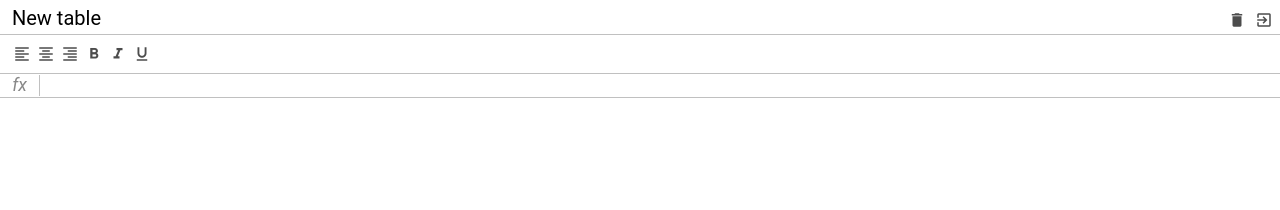
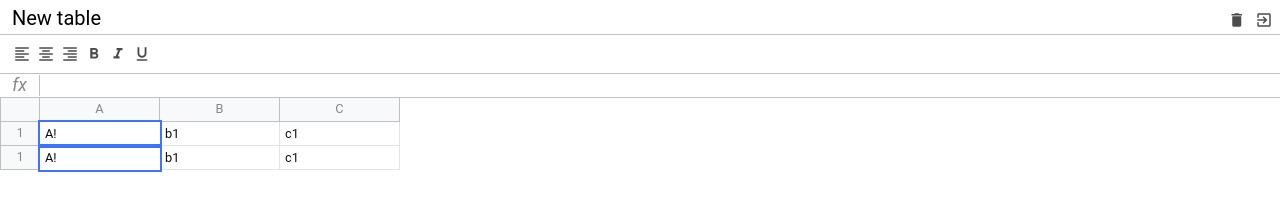
Before and after one commit to Bogdan-save-dev/excel, a website built with webpack: page src/index.html in a window 1280 px wide. Built offline with nearby package versions, Linux system fonts and the light colour scheme.

Commit message:
Table component

```diff
--- a/src/index.html
+++ b/src/index.html
@@ -56,7 +56,43 @@
         <div class="info">fx</div>
         <div class="input" contenteditable spellcheck="false"></div>
       </div>
-      <div class="excel__table"></div>
+      <div class="excel__table">
+        <div class="row">
+          <div class="row-info"></div>
+          <div class="row-data">
+            <div class="column">
+              A
+            </div>
+            <div class="column">
+              B
+            </div>
+            <div class="column">
+              C
+            </div>
+          </div>
+        </div>
+
+        <div class="row">
+          <div class="row-info">
+            1
+          </div>
+          <div class="row-data">
+            <div class="cell selected">A!</div>
+            <div class="cell">b1</div>
+            <div class="cell">c1</div>
+          </div>
+        </div>
+        <div class="row">
+          <div class="row-info">
+            1
+          </div>
+          <div class="row-data">
+            <div class="cell selected" contenteditable>A!</div>
+            <div class="cell">b1</div>
+            <div class="cell">c1</div>
+          </div>
+        </div>
+      </div>
     </div>
   </body>
 </html>
--- a/src/scss/Formula/Formula.scss
+++ b/src/scss/Formula/Formula.scss
@@ -26,5 +26,6 @@
     width: 100%;
     height: 100%;
     color: $color-black;
+    white-space: nowrap;
   }
 }
--- a/src/scss/Header/Header.scss
+++ b/src/scss/Header/Header.scss
@@ -1,6 +1,3 @@
-@import './../variables';
-@import './../mixins';
-
 .excel__header {
   position: absolute;
   top: 0;
--- a/src/scss/Table/Table.scss
+++ b/src/scss/Table/Table.scss
@@ -1,2 +1,57 @@
 @import './../variables';
 @import './../mixins';
+
+.excel__table {
+  position: absolute;
+  left: 0;
+  right: 0;
+  top: $header-height + $toolbar-height + $formula-height;
+  overflow-x: auto;
+  padding-bottom: 2px;
+}
+
+.row {
+  display: flex;
+  flex-direction: row;
+  min-height: 20px;
+  height: $row-height;
+}
+.row-info {
+  @include flex-center;
+  min-width: $sell-width;
+  height: 100%;
+  border: 1px solid $border-color;
+  background: #f8f9fa;
+  border-top: none;
+}
+.row-data {
+  display: flex;
+}
+.column {
+  @include flex-center;
+  background: #f8f9fa;
+  min-width: 40px;
+  width: $col-width;
+  height: 100%;
+  border: 1px solid $border-color;
+  border-top: 0;
+  border-left: 0;
+}
+.cell {
+  min-width: 40px;
+  padding: 5px;
+  width: $col-width;
+  height: 100%;
+  border: 1px solid #e2e3e3;
+  border-top: 0;
+  border-left: 0;
+  color: #111;
+  white-space: nowrap;
+  outline: none;
+
+  &.selected {
+    border: none;
+    outline: 2px solid #3c74ff;
+    z-index: 2;
+  }
+}
--- a/src/scss/_mixins.scss
+++ b/src/scss/_mixins.scss
@@ -19,3 +19,9 @@
     cursor: pointer;
   }
 }
+
+@mixin flex-center {
+  display: flex;
+  justify-content: center;
+  align-items: center;
+}
--- a/src/scss/_variables.scss
+++ b/src/scss/_variables.scss
@@ -4,6 +4,9 @@ $toolbar-height: 40px;
 $border-color: #c0c0c0;
 
 $sell-width: 40px;
+$col-width: 120px;
 
 $color-black: #000;
 $color-white: #eee;
+
+$row-height: 24px;
--- a/src/scss/index.scss
+++ b/src/scss/index.scss
@@ -1,10 +1,12 @@
 @import url('https://fonts.googleapis.com/css2?family=Noto+Sans:wght@300;400;500;700&display=swap');
 @import '~normalize.css';
+@import './variables';
+@import './mixins';
 
 @import './Header/header.scss';
 @import './ToolBar/ToolBar.scss';
 @import './Formula/Formula.scss';
-@import './Table/table.scss';
+@import './Table/Table.scss';
 
 * {
   margin: 0;
@@ -20,4 +22,7 @@ body {
 .excel {
   position: relative;
   color: #888;
+  height: 100%;
+  max-width: 100%;
+  font-size: 0.8rem;
 }
```
